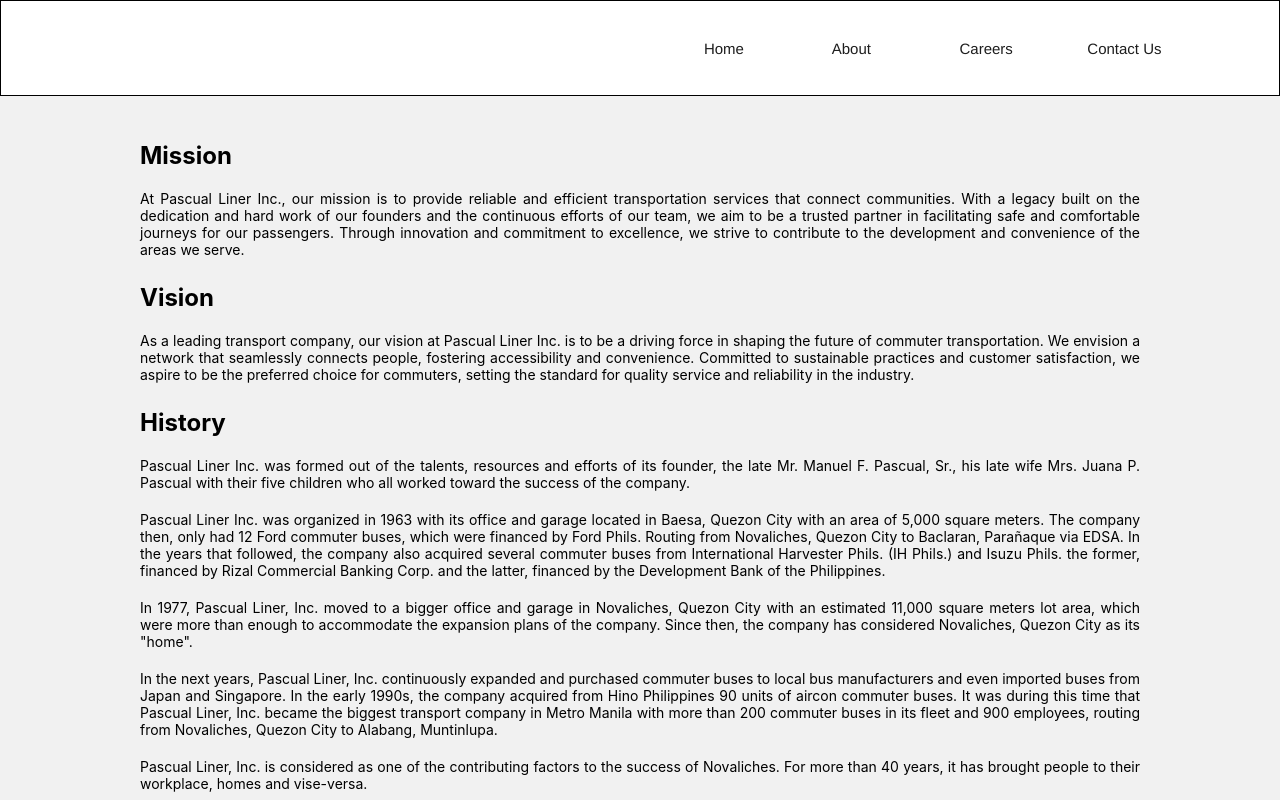
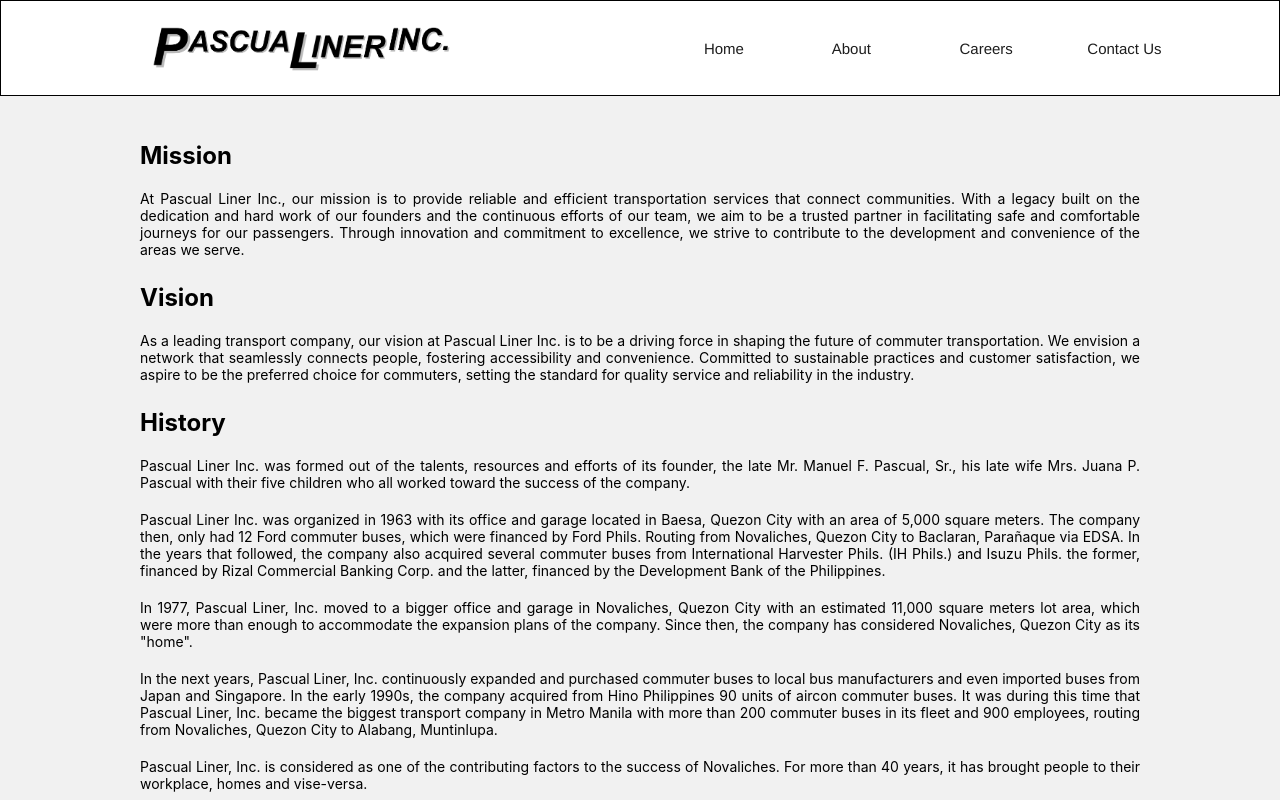
Before and after one commit to kaitiepiee/pli-app, a React (Create React App) app: page /About in a window 1280 px wide. Shown: the top 800 px of the page. Built offline with nearby package versions, Linux system fonts and the light colour scheme.

Commit message:
logo change

```diff
--- a/src/pages/Header.js
+++ b/src/pages/Header.js
@@ -1,7 +1,7 @@
 import React from 'react';
 import { Link } from 'react-router-dom';
 import './css/Header.css';
-//import logo from './src/logo.png';
+import logo from '../logo.png';
 
 function Header() {
   return (
@@ -13,6 +13,8 @@
           <Link to="/Careers" className="text-wrapper-2">Careers</Link>
           <Link to="/Contact" className="text-wrapper-3">Contact Us</Link>
           <Link to="/" className="logo-link">
+          <img className="logo" alt="Logo" src={logo} />
+
           </Link>
         </div>
       </header>
```
